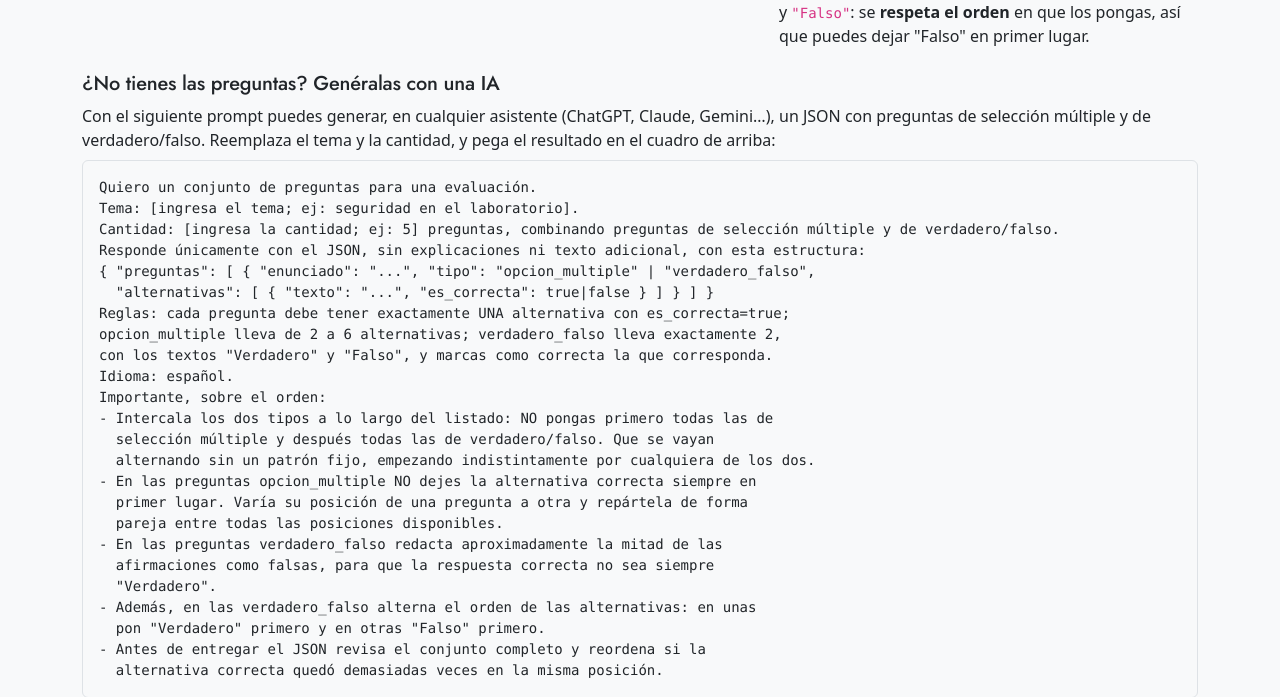
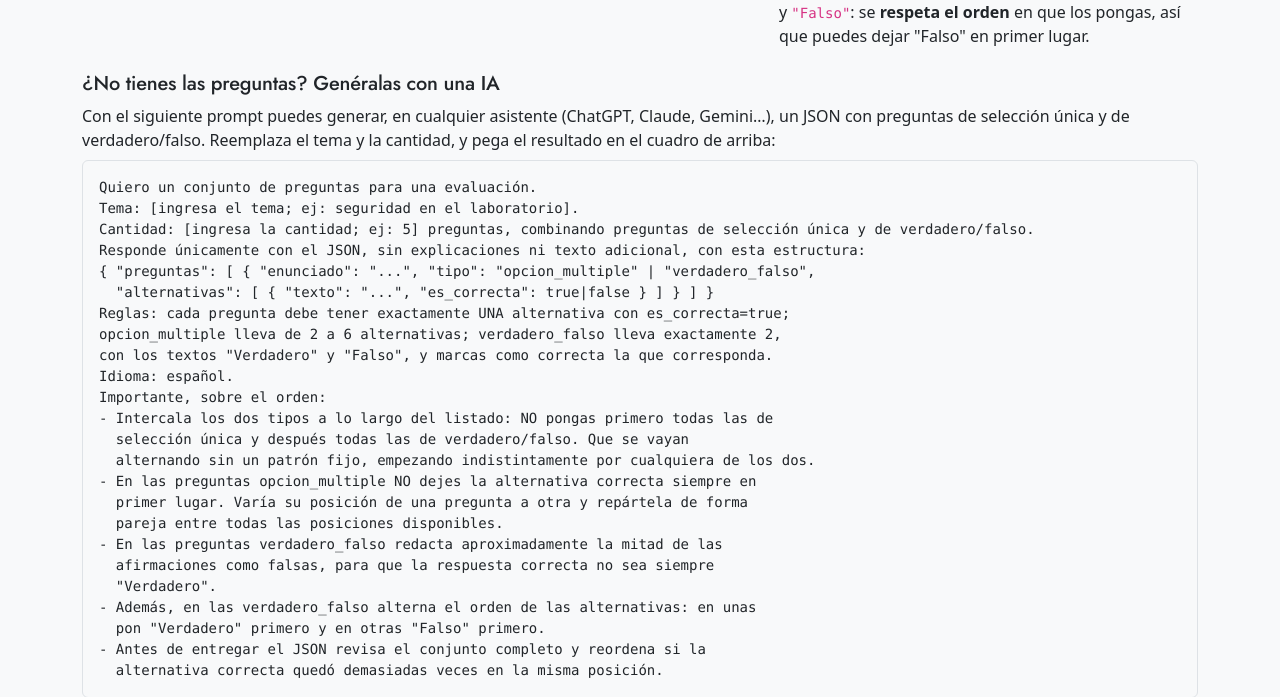
Before and after one commit to rm-2526/fuenti, a Flask app: page /evaluaciones/importar in a window 1280 px wide. Shown: the part 883-1580 px from the top of the page. Run offline with Flask 3, Linux system fonts and the light colour scheme; the visitor is signed in with stand-in values (Sample User, id 1).

Commit message:
actualiza contenido de pagina Importar

```diff
--- a/app/templates/evaluaciones/importar.html
+++ b/app/templates/evaluaciones/importar.html
@@ -125,12 +125,12 @@
 
 <h2 class="h5 mt-4">¿No tienes las preguntas? Genéralas con una IA</h2>
 <p class="mb-2">Con el siguiente prompt puedes generar, en cualquier asistente
-(ChatGPT, Claude, Gemini…), un JSON con preguntas de selección múltiple y de
+(ChatGPT, Claude, Gemini…), un JSON con preguntas de selección única y de
 verdadero/falso. Reemplaza el tema y la cantidad, y pega el resultado en el
 cuadro de arriba:</p>
 <pre class="bg-light border rounded p-3 overflow-auto"><code>{% raw %}Quiero un conjunto de preguntas para una evaluación.
 Tema: [ingresa el tema; ej: seguridad en el laboratorio].
-Cantidad: [ingresa la cantidad; ej: 5] preguntas, combinando preguntas de selección múltiple y de verdadero/falso.
+Cantidad: [ingresa la cantidad; ej: 5] preguntas, combinando preguntas de selección única y de verdadero/falso.
 Responde únicamente con el JSON, sin explicaciones ni texto adicional, con esta estructura:
 { "preguntas": [ { "enunciado": "...", "tipo": "opcion_multiple" | "verdadero_falso",
   "alternativas": [ { "texto": "...", "es_correcta": true|false } ] } ] }
@@ -140,7 +140,7 @@ con los textos "Verdadero" y "Falso", y marcas como correcta la que corresponda.
 Idioma: español.
 Importante, sobre el orden:
 - Intercala los dos tipos a lo largo del listado: NO pongas primero todas las de
-  selección múltiple y después todas las de verdadero/falso. Que se vayan
+  selección única y después todas las de verdadero/falso. Que se vayan
   alternando sin un patrón fijo, empezando indistintamente por cualquiera de los dos.
 - En las preguntas opcion_multiple NO dejes la alternativa correcta siempre en
   primer lugar. Varía su posición de una pregunta a otra y repártela de forma
```
